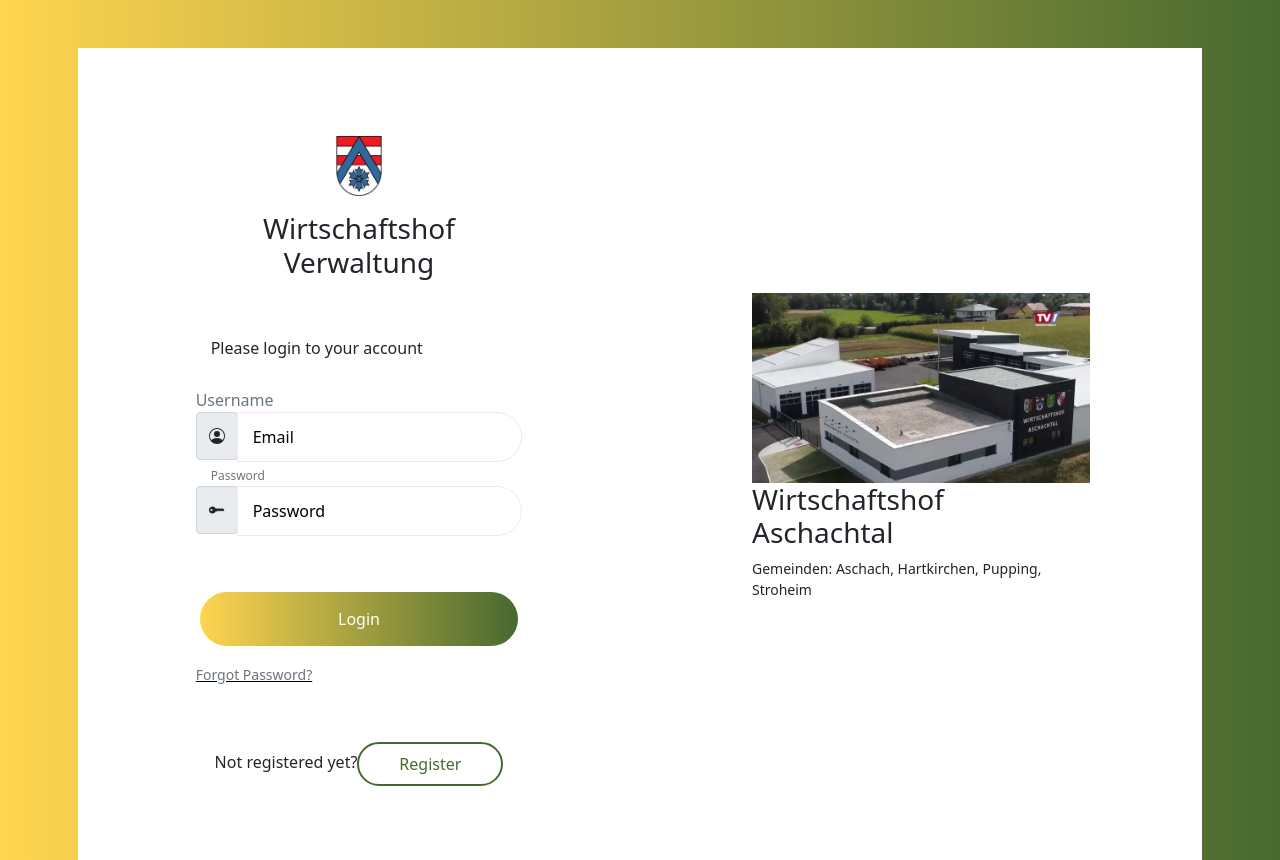
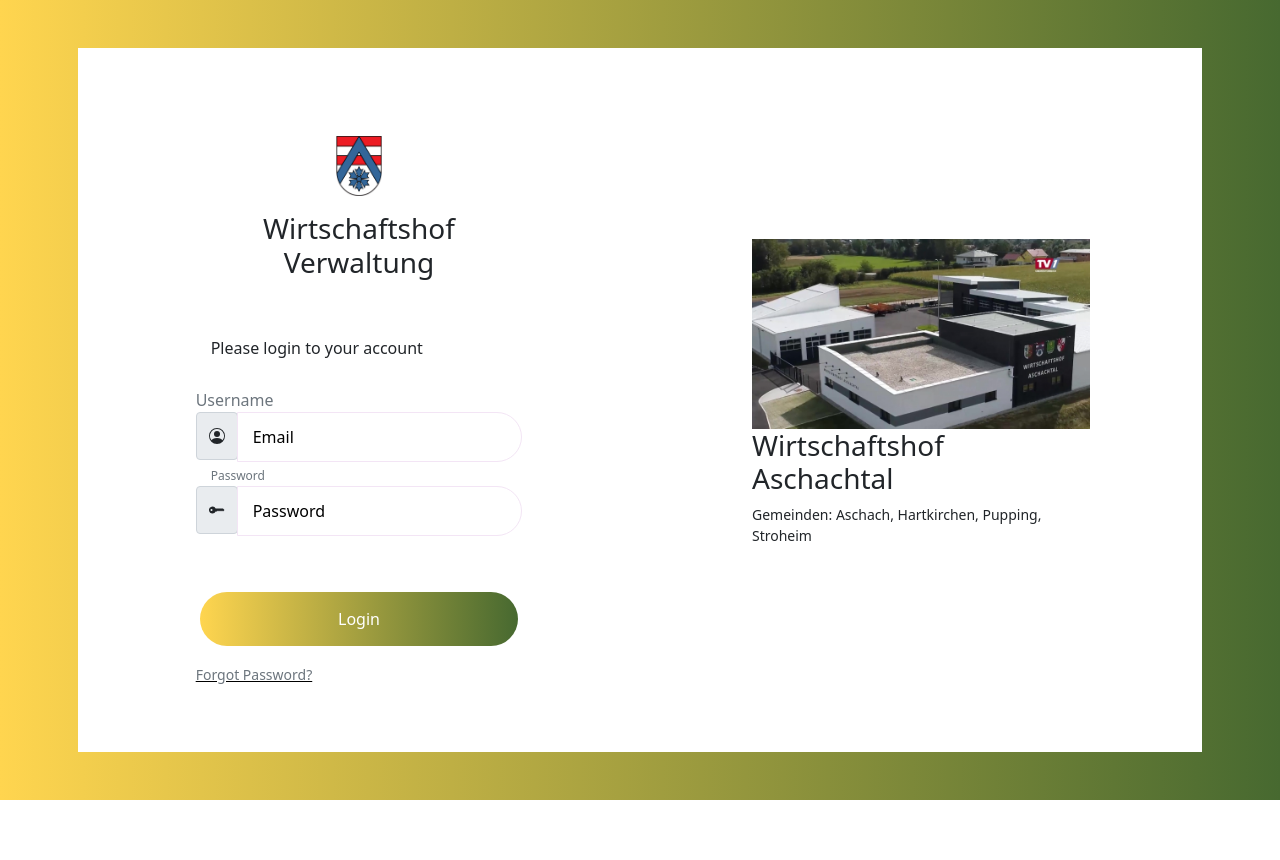
Before and after one commit to julianmosi7/Verwaltungssystem-Wirtschaftshof-Frontend, an Angular app: page /login in a window 1280 px wide. After the commit the page ends 800 px from the top, so only its background shows below. Built offline with nearby package versions, Linux system fonts and the light colour scheme.

Commit message:
login verknüpfung zu register entfernt

```diff
--- a/src/app/authentication/login/login.component.html
+++ b/src/app/authentication/login/login.component.html
@@ -43,9 +43,6 @@
             <div class="row justify-content-center my-2"> <a href="#"><small class="text-muted">Forgot Password?</small></a> </div>
           </div>
         </div>
-        <div class="bottom text-center mb-5">
-          <p href="#" class="sm-text mx-auto mb-3">Not registered yet?<button class="btn btn-white ml-2">Register</button></p>
-        </div>
       </div>
       <div class="card card2">
         <div class="my-auto mx-md-5 px-md-5 right">
```
